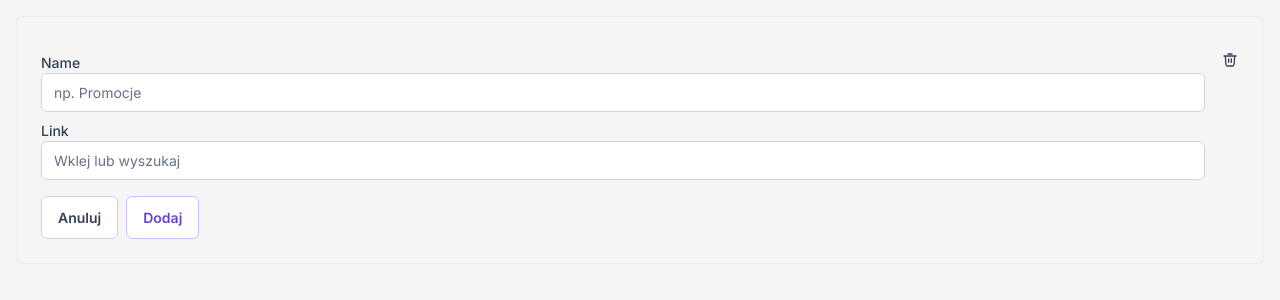
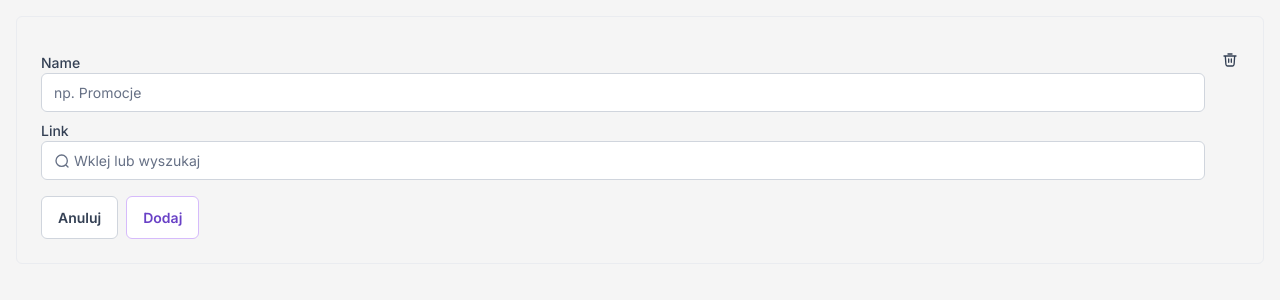
Before and after one commit to margan13/dynamic-menu-creation, a Next.js app: page / in a window 1280 px wide. Both pictures are taken after a click on the button "Dodaj pozycję menu". Shown: the top 300 px of the page. Built offline with nearby package versions, Linux system fonts and the light colour scheme.

Commit message:
Create SearchInput component to display list of already added URLs

```diff
--- a/package.json
+++ b/package.json
@@ -17,8 +17,9 @@
     "next": "15.0.3",
     "react": "19.0.0-rc-66855b96-20241106",
     "react-dom": "19.0.0-rc-66855b96-20241106",
+    "react-hook-form": "^7.53.2",
+    "react-merge-refs": "^2.1.1",
     "react-use": "^17.5.1",
-    "react-hook-form": "^7.53.2",
     "tailwind-merge": "^2.5.5",
     "zod": "^3.23.8"
   },
--- /dev/null
+++ b/src/components/Input/SearchInput.tsx
@@ -0,0 +1,68 @@
+import { forwardRef, useEffect, useRef, useState } from 'react';
+import { Input, InputProps } from 'src/components/Input';
+import { mergeRefs } from 'react-merge-refs';
+
+export interface SearchInputProps extends InputProps {
+  suggestions: string[];
+  onSelectSuggestion?: (url: string) => void;
+}
+
+export const SearchInput = forwardRef<HTMLInputElement, SearchInputProps>(
+  function SearchInput(
+    { autoFocus, suggestions = [], onSelectSuggestion, ...props },
+    ref,
+  ) {
+    const inputRef = useRef<HTMLInputElement>(null);
+    const [showSuggestions, setShowSuggestions] = useState(false);
+    const [inputValue, setInputValue] = useState('');
+
+    useEffect(() => {
+      if (autoFocus) {
+        const timeout = setTimeout(() => inputRef.current?.focus(), 0);
+        return () => clearTimeout(timeout);
+      }
+    }, [autoFocus]);
+
+    const handleInputChange = (e: React.ChangeEvent<HTMLInputElement>) => {
+      const value = e.target.value;
+      setInputValue(value);
+      setShowSuggestions(!!value);
+    };
+
+    const handleSelect = (url: string) => {
+      setInputValue(url);
+      setShowSuggestions(false);
+      onSelectSuggestion?.(url);
+    };
+
+    return (
+      <div className="relative">
+        <Input
+          ref={mergeRefs([ref, inputRef])}
+          placeholder={props.placeholder}
+          autoComplete="off"
+          value={inputValue}
+          onChange={handleInputChange}
+          {...props}
+        />
+        {showSuggestions && suggestions.length > 0 && (
+          <ul className="absolute top-full z-10 mt-1 w-full border border-gray-300 bg-white shadow-lg">
+            {suggestions
+              .filter((suggestion) =>
+                suggestion.toLowerCase().includes(inputValue.toLowerCase()),
+              )
+              .map((suggestion) => (
+                <li
+                  key={suggestion}
+                  className="cursor-pointer px-4 py-2 hover:bg-gray-100"
+                  onClick={() => handleSelect(suggestion)}
+                >
+                  {suggestion}
+                </li>
+              ))}
+          </ul>
+        )}
+      </div>
+    );
+  },
+);
--- a/src/components/Input/index.tsx
+++ b/src/components/Input/index.tsx
@@ -2,20 +2,21 @@ import React, {
   forwardRef,
   HTMLInputTypeAttribute,
   InputHTMLAttributes,
+  ReactElement,
   ReactNode,
 } from 'react';
 import { FieldError } from 'react-hook-form';
-import { IconType } from '../../icons/Icon';
 import { InputLabel } from './InputLabel';
 import { InputError } from './InputError';
 import { cn } from '../../utils';
 
-export interface InputProps extends InputHTMLAttributes<HTMLInputElement> {
+export interface InputProps
+  extends Omit<InputHTMLAttributes<HTMLInputElement>, 'prefix'> {
   disabled?: boolean;
   error?: string | FieldError;
-  icon?: IconType;
   label?: ReactNode;
   type?: HTMLInputTypeAttribute;
+  prefix?: ReactElement | string;
 }
 
 export const Input = forwardRef<HTMLInputElement, InputProps>(function Input(
@@ -24,9 +25,9 @@ export const Input = forwardRef<HTMLInputElement, InputProps>(function Input(
     readOnly,
     disabled = readOnly,
     error,
-    icon: Icon,
     label,
     type = 'text',
+    prefix,
     ...props
   },
   ref,
@@ -46,10 +47,8 @@ export const Input = forwardRef<HTMLInputElement, InputProps>(function Input(
           className,
         )}
       >
-        {Icon && (
-          <span className="mr-2">
-            <Icon className="fill-current" />
-          </span>
+        {prefix && !props.value && (
+          <div className="mr-1 text-gray-600">{prefix}</div>
         )}
 
         <input
--- a/src/modules/menu/components/Menu/MenuItemForm.tsx
+++ b/src/modules/menu/components/Menu/MenuItemForm.tsx
@@ -10,6 +10,8 @@ import { Delete } from '../../../../icons/Delete';
 import { Close } from '../../../../icons/Close';
 import { useMenu } from '../../hooks/useMenu';
 import { useFormSubmit } from '../../../../components/Form/hooks/useFormSubmit';
+import { SearchInput } from '../../../../components/Input/SearchInput';
+import { Search } from '../../../../icons/Search';
 
 export interface MenuItemFormModel {
   name: string;
@@ -48,7 +50,7 @@ export const MenuItemForm: FC<MenuItemFormProps> = ({
     form.reset(initialValue);
   }, [initialValue]);
 
-  const { addItem, editItem } = useMenu();
+  const { addItem, editItem, items } = useMenu();
 
   const handleSubmit = (data: MenuItemFormModel) => {
     if (id) {
@@ -68,7 +70,14 @@ export const MenuItemForm: FC<MenuItemFormProps> = ({
       <Form form={form} onSubmit={onSubmit}>
         <InputField name="name" label="Name" placeholder="np. Promocje" />
 
-        <InputField name="url" label="Link" placeholder="Wklej lub wyszukaj" />
+        <SearchInput
+          name="url"
+          label="Link"
+          prefix={<Search size={16} />}
+          placeholder="Wklej lub wyszukaj"
+          suggestions={items.map((item) => item.url ?? '')}
+          onSelectSuggestion={(url) => form.setValue('url', url || '')}
+        />
 
         <div className="mt-2 flex gap-2">
           <Button onClick={() => form.reset(initialValue)}>Anuluj</Button>
```
Also changed, not shown: 1 other file (tests, documents, lock files or other folders).
